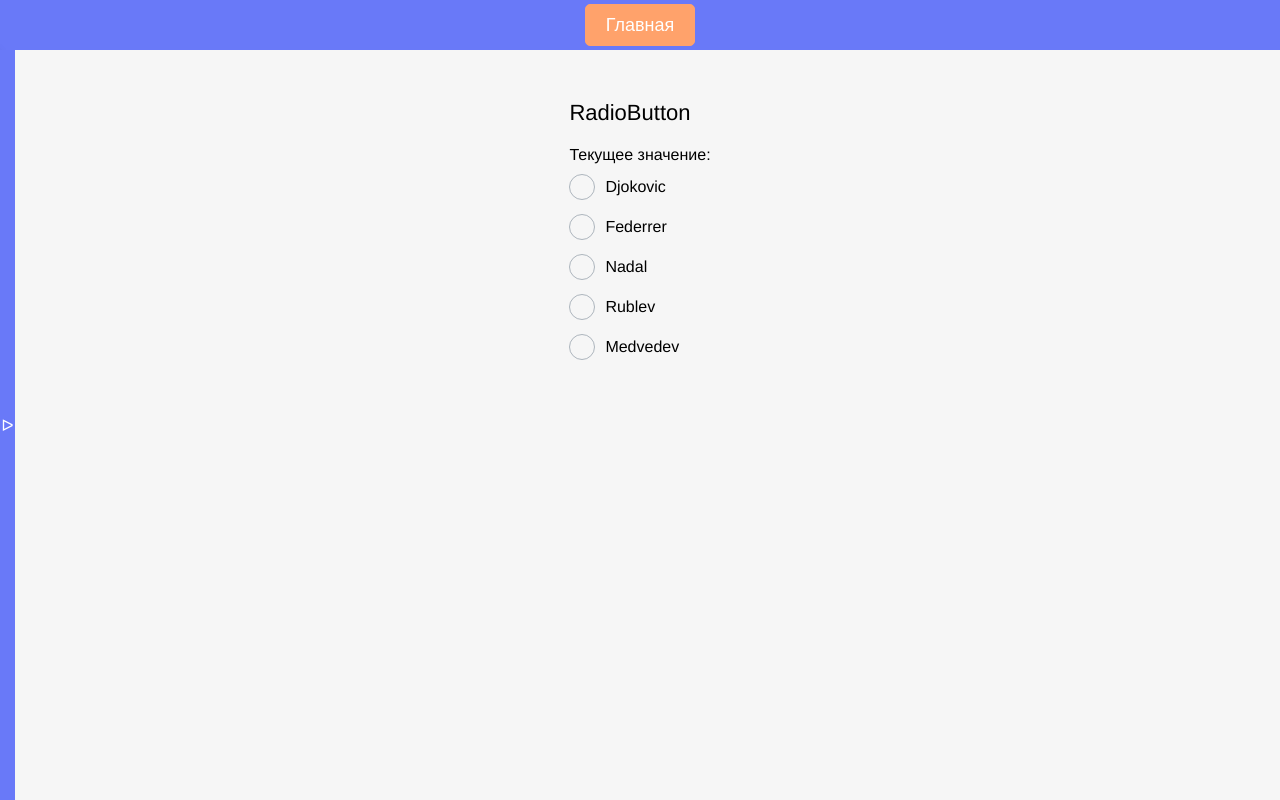
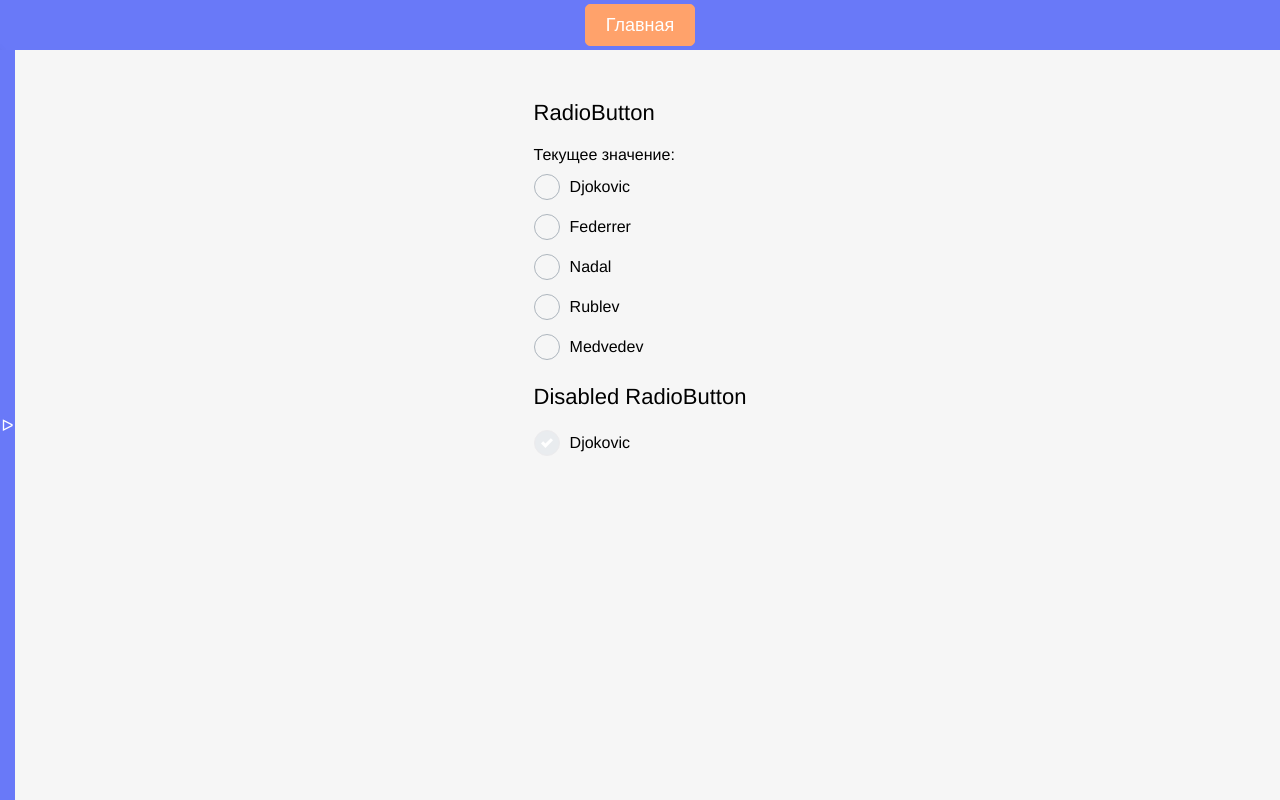
Before and after one commit to Crash2022/Vue-Design, a Vue app: page /radiobutton in a window 1280 px wide. Built offline with nearby package versions, Linux system fonts and the light colour scheme.

Commit message:
add: RadioButton disabled

```diff
--- a/src/pages/RadiobuttonPage.vue
+++ b/src/pages/RadiobuttonPage.vue
@@ -9,6 +9,15 @@
                             v-model:checkedValue="selectedRadiobutton"
         />
     </div>
+
+    <div class="heading_2">Disabled RadioButton</div>
+    <custom-radiobutton :name="'radiobutton-disabled'"
+                        :id="'player-disabled'"
+                        :value="radiobuttonDisabled.name"
+                        :label="radiobuttonDisabled.name"
+                        v-model:checkedValue="selectedRadiobuttonDisabled"
+                        :disabled="true"
+    />
 </template>
 
 <script setup>
@@ -16,6 +25,7 @@ import CustomRadiobutton from "@/shared/ui/CustomUI/CustomRadiobutton.vue"
 import {ref} from 'vue'
 
 const selectedRadiobutton = ref('')
+const selectedRadiobuttonDisabled = ref('')
 
 const radiobuttonList = ref([
     {id: 'r1', name: 'Djokovic'},
@@ -24,6 +34,8 @@ const radiobuttonList = ref([
     {id: 'r4', name: 'Rublev'},
     {id: 'r5', name: 'Medvedev'},
 ])
+
+const radiobuttonDisabled = ref({id: 'rd1', name: 'Djokovic'})
 </script>
 
 <style lang="scss" scoped>
```
